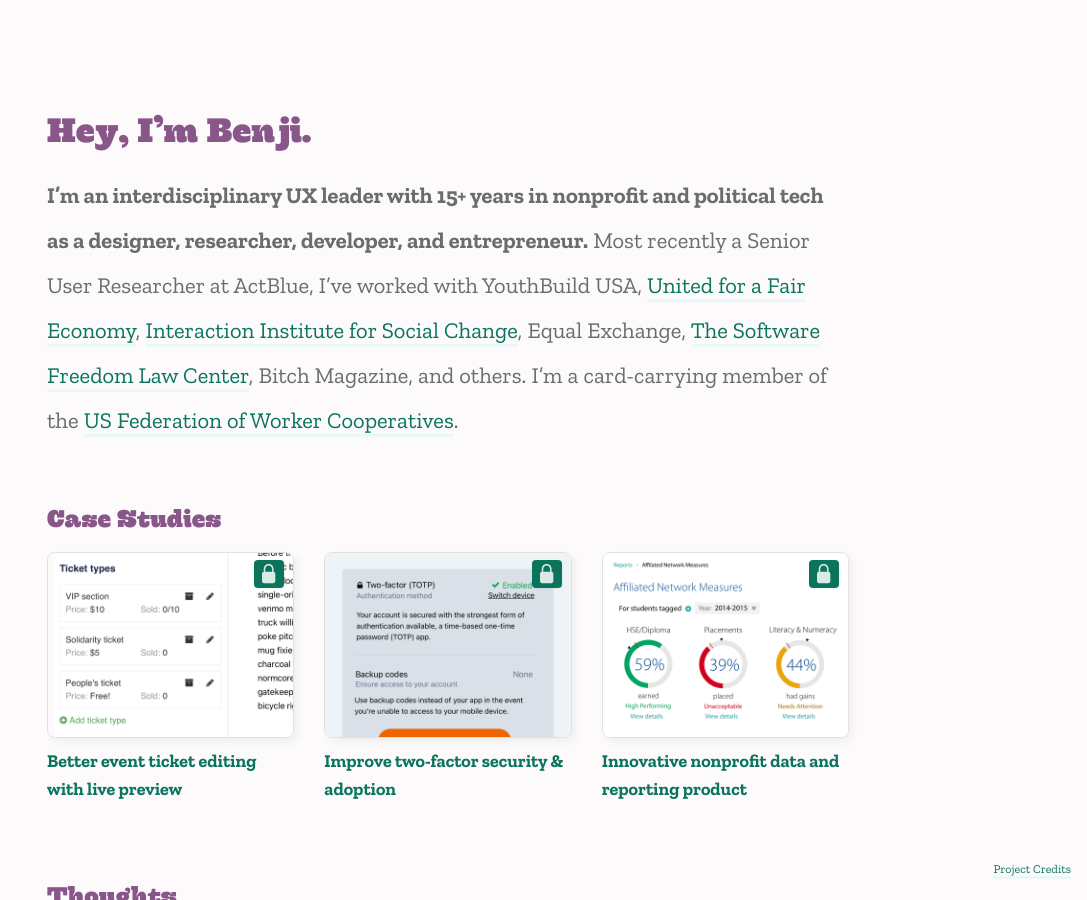
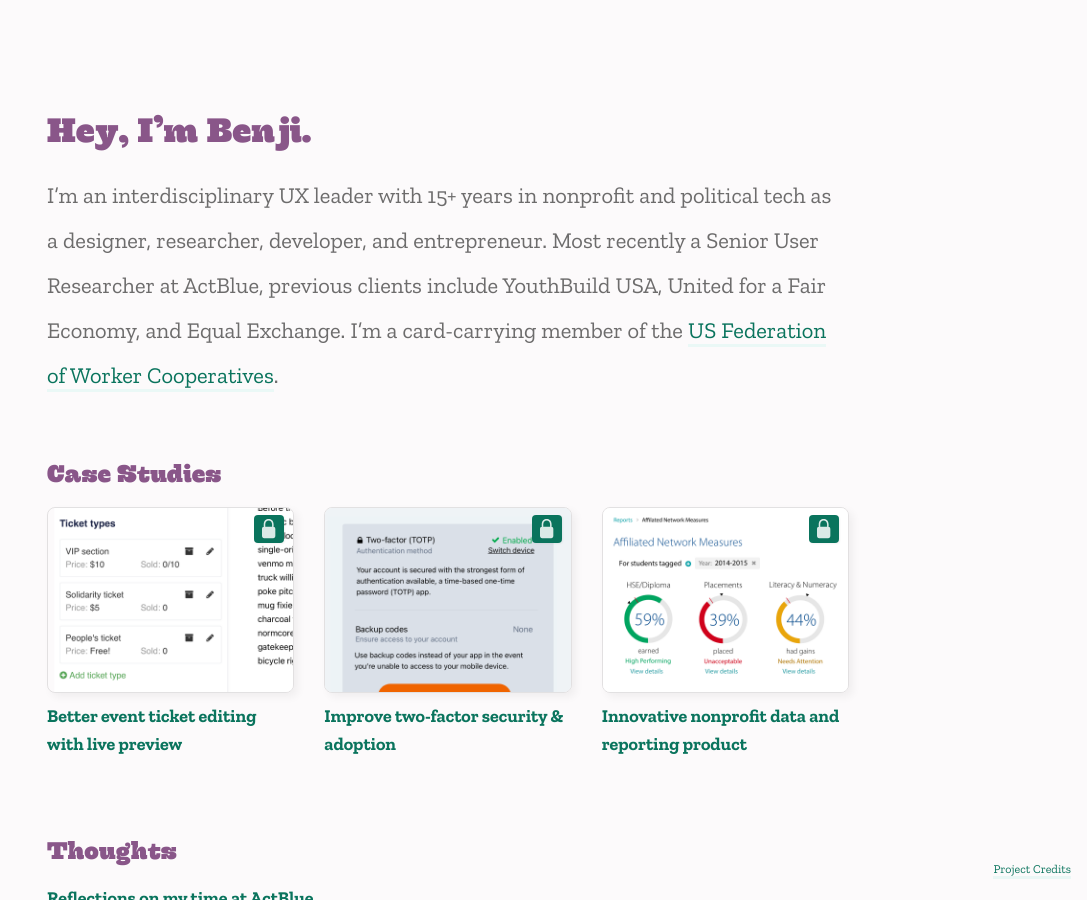
Before and after one commit to heybenji/heybenji.github.io, a Jekyll site: the page built from index.html, in a window 1280 px wide and 900 px high. Shown: the whole window, without its empty margins (193-1280 px from the left). Built offline with Jekyll 4.4.1, drawn with Linux system fonts in a browser that asks for light colours; some web fonts are replaced.

Commit message:
Simplify hompeage bio further

```diff
--- a/index.html
+++ b/index.html
@@ -6,15 +6,13 @@
 
   <section class="pitch">
     <h1>Hey, I’m <span class="p-name">Benji<span class="visuallyhidden"> Mauer</span></span>.</h1>
-    <p><strong>I’m an
-      <span class="p-category">interdisciplinary</span> <span class="p-category">UX</span> <span class="p-category">leader</span> with 15+ years in <span class="p-category">nonprofit</span> and <span class="p-category">political</span> <span class="p-category">tech</span> as a <span class="p-category">designer</span>, <span class="p-category">researcher</span>, <span class="p-category">developer</span>, and <span class="p-category">entrepreneur</span>.</strong>
-      Most recently a Senior User Researcher at ActBlue, I’ve worked with YouthBuild USA,
-      <a href="http://www.faireconomy.org/">United for a Fair Economy</a>,
-      <a href="http://www.interactioninstitute.org" title="with Mark Toce">Interaction Institute for Social Change</a>,
-      Equal Exchange,
-      <a href="https://softwarefreedom.org">The Software Freedom Law Center</a>,
-      Bitch Magazine,
-      and others.
+    <p>I’m an
+      <span class="p-category">interdisciplinary</span> <span class="p-category">UX</span> <span class="p-category">leader</span> with 15+ years in <span class="p-category">nonprofit</span> and <span class="p-category">political</span> <span class="p-category">tech</span> as a <span class="p-category">designer</span>, <span class="p-category">researcher</span>, <span class="p-category">developer</span>, and <span class="p-category">entrepreneur</span>.
+      Most recently a Senior User Researcher at ActBlue,
+      previous clients include
+      YouthBuild USA,
+      United for a Fair Economy, and
+      Equal Exchange.
       I’m a card-carrying member of the <a href="http://usworker.coop">US Federation of Worker Cooperatives</a>.
     </p>
   </section>
```
